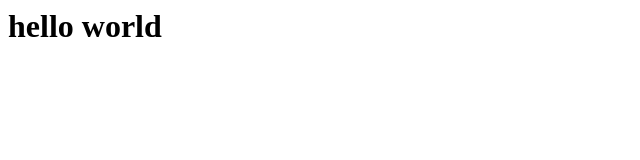
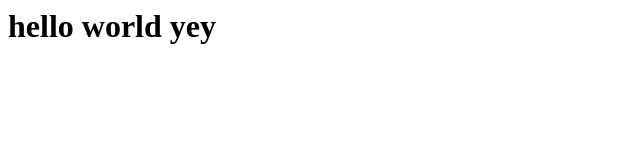
Before and after one commit to E23CSEU1197/devdayazure, a plain HTML site: page index.html in a window 1280 px wide. Shown: the full height of the page, 0-640 px from the left. Drawn offline with Linux system fonts and the light colour scheme.

Commit message:
Update index.html

```diff
--- a/index.html
+++ b/index.html
@@ -1 +1 @@
-<h1>hello world</h1>
+<h1>hello world yey</h1>
```
